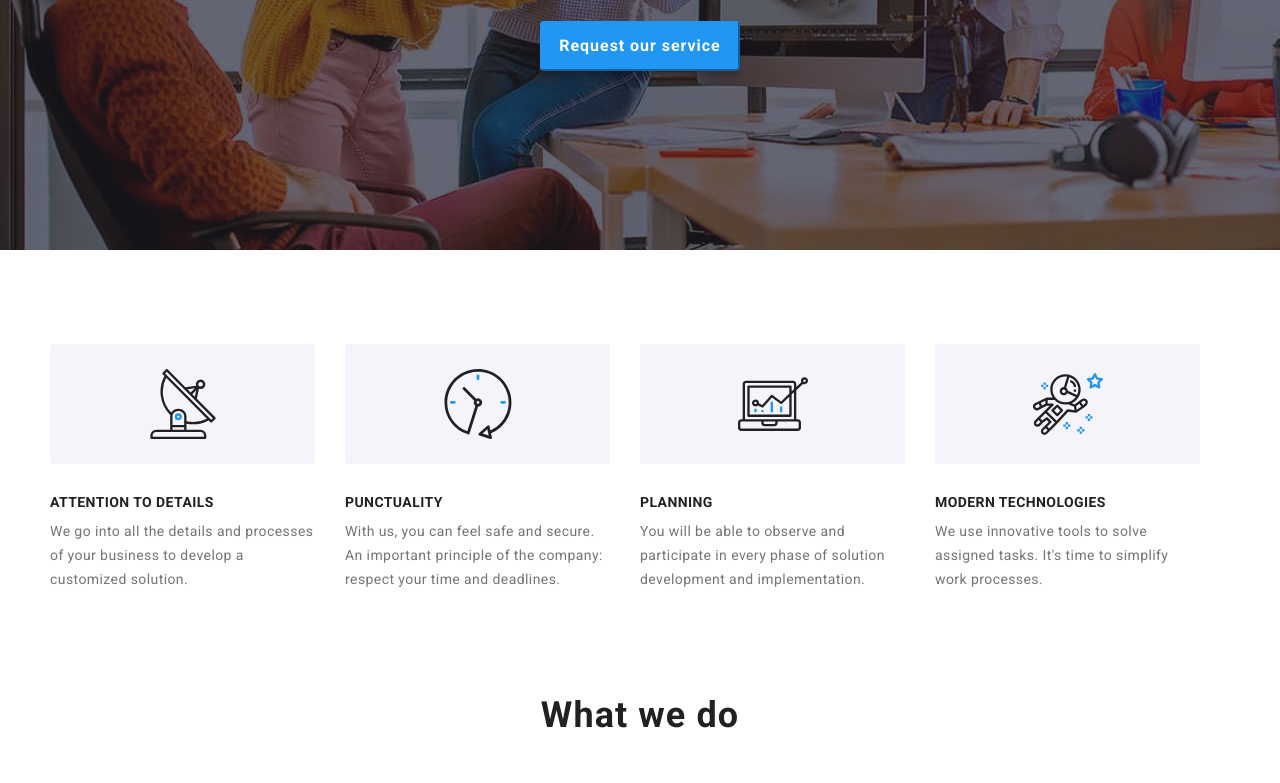
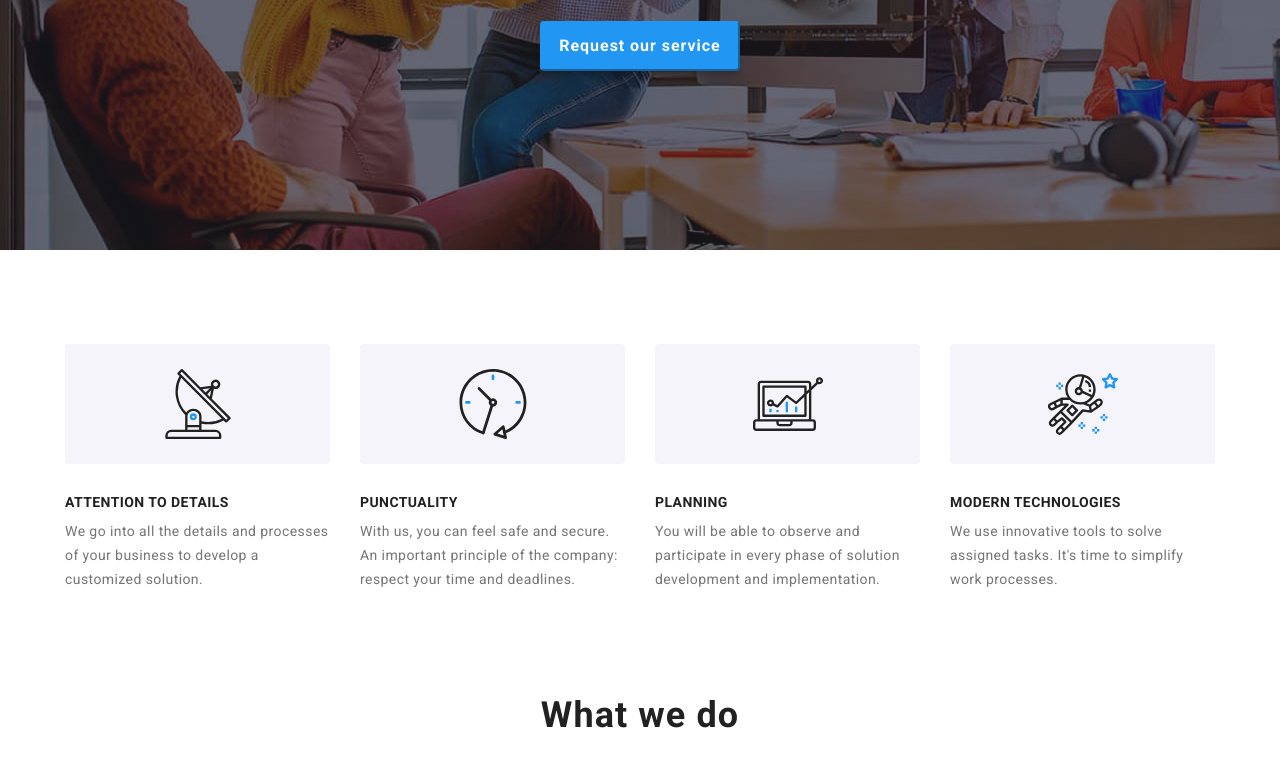
Before and after one commit to danretegan/webstudio, a plain HTML site: page index.html in a window 1280 px wide. Shown: the part 430-1213 px from the top of the page. Drawn offline with Linux system fonts and the light colour scheme.

Commit message:
remove a padding

```diff
--- a/css/styles.css
+++ b/css/styles.css
@@ -1365,7 +1365,6 @@ img {
     justify-content: center;
     width: 1158px;
     margin: 0 auto;
-    padding-right: 30px;
   }
 
   .big-icon-area {
```
